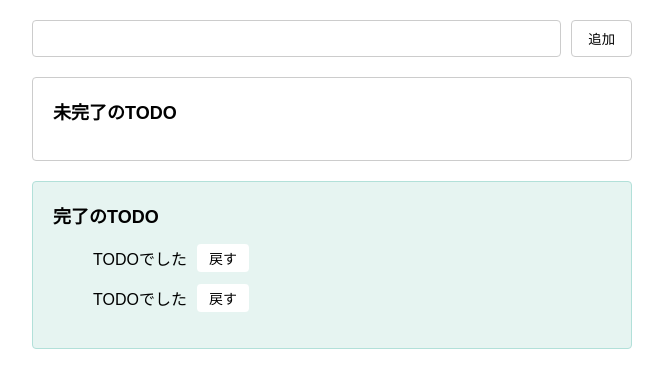
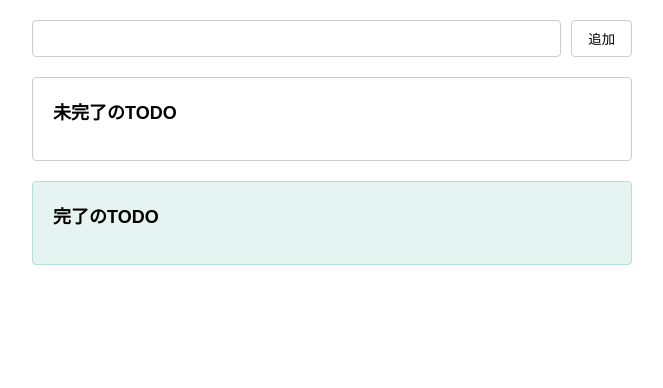
Before and after one commit to ryoma-abe/React-dev, a React (Vite) app in the folder todo-practice/my-app/: page / in a window 1280 px wide. Shown: the top 388 px of the page, without its empty margins (308-971 px from the left). Built offline with nearby package versions, Linux system fonts and the light colour scheme.

Commit message:
完了ボタンの関数追加

```diff
--- a/todo-practice/my-app/src/Todo.jsx
+++ b/todo-practice/my-app/src/Todo.jsx
@@ -6,13 +6,17 @@ import { useState } from "react";
 import "./Todo.css";
 
 export const Todo = () => {
+  // 追加エリアのstate
   const [text, setText] = useState("");
+  // 未完了エリアのstate
   const [incompleteTodo, setIncompleteTodo] = useState([]);
+  // 完了エリアのstate
+  const [completeTodo, setCompleteTodo] = useState([]);
 
   const setInputText = (e) => {
     setText(e.target.value);
   };
-
+  // 追加ボタンの関数
   const addTodo = () => {
     const NewTodo = [...incompleteTodo, text];
     console.log(NewTodo);
@@ -20,15 +24,29 @@ export const Todo = () => {
     setIncompleteTodo(NewTodo);
     setText("");
   };
+  // 完了ボタンの関数
+  const onClickcomplete = (i) => {
+    const NewIncompleteTodo = [...incompleteTodo];
+    NewIncompleteTodo.splice(i, 1);
+    const newCompleteTodo = [...completeTodo, incompleteTodo[i]];
+    setIncompleteTodo(NewIncompleteTodo);
+    setCompleteTodo(newCompleteTodo);
+  };
+
+  // 削除ボタンの関数
+
 
   return (
     <div className="container">
       {/* 入力エリア */}
       <InputArea text={text} setInputText={setInputText} addTodo={addTodo} />
       {/* 未完了のTODO */}
-      <IncompleteArea incompleteTodo={incompleteTodo} />
+      <IncompleteArea
+        incompleteTodo={incompleteTodo}
+        onClickcomplete={onClickcomplete}
+      />
       {/* 完了したTODO */}
-      <CompleteArea />
+      <CompleteArea completeTodo={completeTodo} />
     </div>
   );
 };
--- a/todo-practice/my-app/src/components/CompleteArea.jsx
+++ b/todo-practice/my-app/src/components/CompleteArea.jsx
@@ -1,16 +1,14 @@
-export const CompleteArea = () => {
+export const CompleteArea = ({completeTodo}) => {
   return (
     <div className="complete-area">
       <h2>完了のTODO</h2>
       <ul id="complete-todo" className="todo-list">
-        <li className="todo-item">
-          <span>TODOでした</span>
-          <button className="return-button">戻す</button>
-        </li>
-        <li className="todo-item">
-          <span>TODOでした</span>
-          <button className="return-button">戻す</button>
-        </li>
+        {completeTodo.map((todo, i) => (
+          <li key={i} className="todo-item">
+            <span>{todo}</span>
+            <button className="return-button">戻す</button>
+          </li>
+        ))}
       </ul>
     </div>
   );
--- a/todo-practice/my-app/src/components/IncompleteArea.jsx
+++ b/todo-practice/my-app/src/components/IncompleteArea.jsx
@@ -1,4 +1,4 @@
-export const IncompleteArea = ({ incompleteTodo }) => {
+export const IncompleteArea = ({ incompleteTodo, onClickcomplete }) => {
   return (
     <div className="incomplete-area">
       <h2>未完了のTODO</h2>
@@ -6,7 +6,14 @@ export const IncompleteArea = ({ incompleteTodo }) => {
         {incompleteTodo.map((todo, i) => (
           <li key={i} className="todo-item">
             <span>{todo}</span>
-            <button className="complete-button">完了</button>
+            <button
+              className="complete-button"
+              onClick={() => {
+                onClickcomplete(i);
+              }}
+            >
+              完了
+            </button>
             <button className="delete-button">削除</button>
           </li>
         ))}
```
